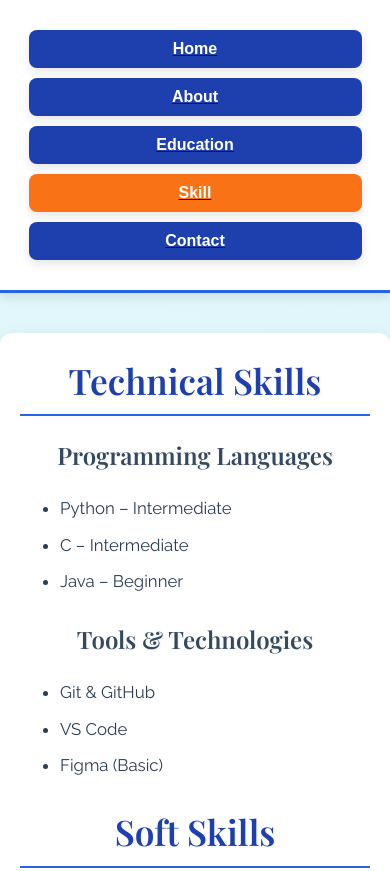
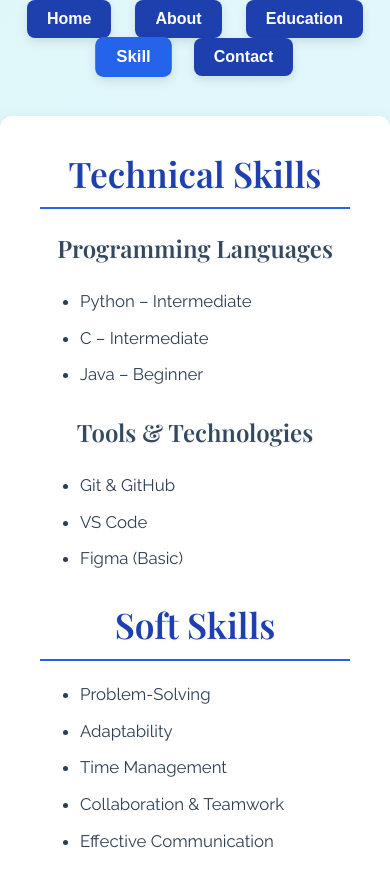
Before and after one commit to Pooja-cpu123/portfolio, a plain HTML site: page skill.html in a window 390 px wide. Shown: the top 871 px of the page. Drawn offline with nearby package versions, Linux system fonts and the light colour scheme.

Commit message:
Update styles.css

```diff
--- a/styles.css
+++ b/styles.css
@@ -71,36 +71,27 @@ ul li {
   font-size: 1.05rem;
 }
 
-/* Button Group */
-.button-group {
-  text-align: center;
-  background-color: #ffffff;
-  padding: 20px 10px;
-  box-shadow: 0 4px 10px rgba(0, 0, 0, 0.1);
-  border-bottom: 3px solid var(--secondary-color);
-}
-
-.button-group a button {
+/* Button Styling (Universal for button and .btn) */
+button, .btn {
+  display: inline-block;
+  padding: 10px 20px;
   font-size: 1rem;
-  padding: 10px 20px;
-  margin: 10px;
+  background-color: var(--primary-color);
+  color: #ffffff;
+  border: none;
   border-radius: 8px;
-  background-color: var(--primary-color);
-  color: #fff;
-  border: none;
-  cursor: pointer;
+  text-decoration: none;
   font-weight: bold;
   transition: all 0.3s ease;
   box-shadow: 0 4px 10px rgba(0,0,0,0.1);
+  cursor: pointer;
+  margin: 10px;
+  text-align: center;
 }
 
-.button-group a button:hover {
+button:hover, .btn:hover {
   background-color: var(--secondary-color);
   transform: scale(1.05);
-}
-
-.button-group .active {
-  background-color: var(--accent-color) !important;
 }
 
 /* Container for content */
@@ -135,22 +126,6 @@ ul li {
   max-width: 700px;
 }
 
-.hero .cta-button {
-  display: inline-block;
-  padding: 12px 30px;
-  font-size: 1rem;
-  background-color: var(--primary-color);
-  color: #fff;
-  border-radius: 8px;
-  text-decoration: none;
-  transition: background-color 0.3s ease, transform 0.3s;
-}
-
-.hero .cta-button:hover {
-  background-color: var(--secondary-color);
-  transform: scale(1.05);
-}
-
 /* Footer */
 footer {
   text-align: center;
@@ -160,7 +135,7 @@ footer {
   margin-top: 60px;
 }
 
-/* Forms (Contact Page if needed) */
+/* Forms (Contact page if needed) */
 form {
   background-color: var(--card-background);
   max-width: 600px;
@@ -192,27 +167,32 @@ form textarea {
   color: var(--primary-color);
 }
 
-/* Responsive Design */
-@media (max-width: 768px) {
-  h1 {
-    font-size: 2rem;
-  }
+/* Button Group Styling (new) */
+.button-group {
+  text-align: center;
+  margin-bottom: 20px;
+}
 
-  .button-group a button {
-    display: block;
-    width: 90%;
-    margin: 10px auto;
-  }
+.button-group a button {
+  margin: 0 10px;
+  padding: 10px 20px;
+  font-size: 1rem;
+  background: var(--primary-color);
+  color: #ffffff;
+  border: none;
+  border-radius: 8px;
+  transition: all 0.3s ease;
+  box-shadow: 0 4px 10px rgba(0,0,0,0.1);
+  cursor: pointer;
+}
 
-  .hero h1 {
-    font-size: 2.2rem;
-  }
+.button-group a button.active,
+.button-group a button:hover {
+  background: var(--secondary-color);
+  transform: scale(1.05);
+}
 
-  .hero p {
-    font-size: 1rem;
-  }
-
-  .container, .hero {
-    padding: 20px;
-  }
+/* Success message styling */
+#formMsg.success {
+  color: green;
 }
```
